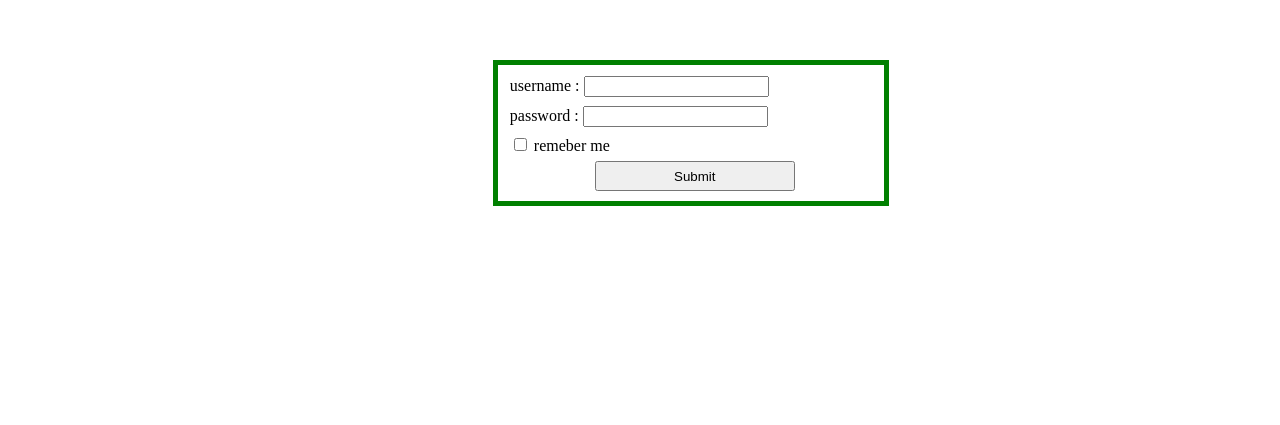
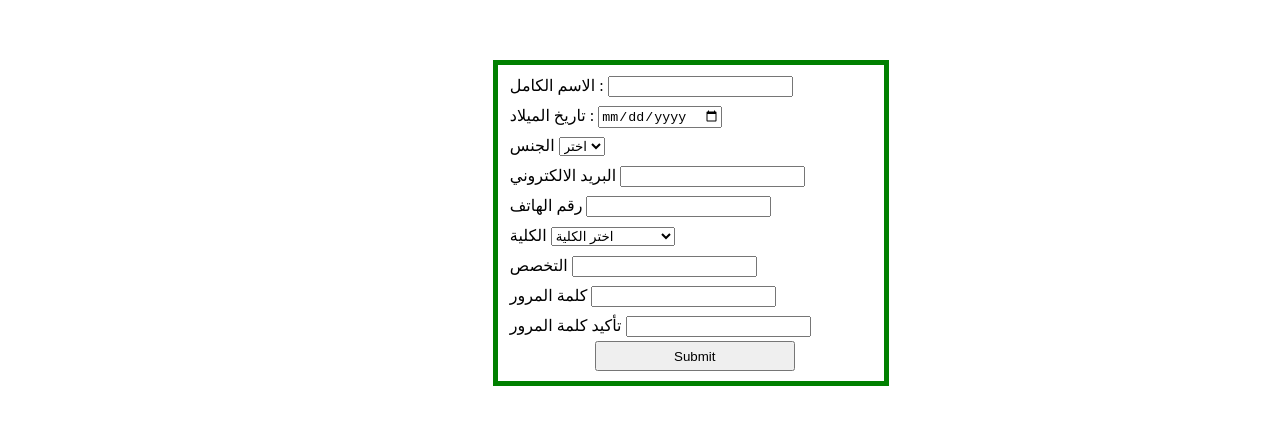
Before and after one commit to ethar3041-sys/Ethar, a plain HTML site: page q1.html in a window 1280 px wide. Shown: the part 195-620 px from the top of the page. Drawn offline with Linux system fonts and the light colour scheme.

Commit message:
Add files via upload

```diff
--- a/q1.html
+++ b/q1.html
@@ -10,15 +10,42 @@
     <h1>Login</h1>
     <form>
         <fieldset>
-            <label for="username">username :</label>
-            <input type="text" id="username">
+            <label for="الاسم الكامل">الاسم الكامل :</label>
+            <input type="text" id="الاسم الكامل">
             <br>
-            <label for="password">password :</label>
-            <input type="password" id="password">
+            <label for="تاريخ الميلاد">تاريخ الميلاد :</label>
+            <input type="date" id="date">
             <br>
-            <input type="checkbox" name="r" value="yes" id="r">
-            <label for="r">remeber me</label>
+            <label>الجنس</label>
+            <select required>
+                <option value="">اختر</option>
+                <option>ذكر</option>
+                <option>أنثى</option>
+            </select>
             <br>
+            <label for="email">البريد الالكتروني</label>
+            <input type="email" id="email">
+            <br>
+            <label>رقم الهاتف</label>
+            <input type="tel">
+            <br>
+            <label>الكلية</label>
+            <select required>
+                <option value="">اختر الكلية</option>
+                <option>كلية الحاسبات</option>
+                <option>كلية الهندسة</option>
+                <option>كلية العلوم الإدارية</option>
+                <option>كلية الطب</option>
+            </select>
+            <br>
+            <label>التخصص</label>
+            <input type="text">
+            <br>
+            <label for="password">كلمة المرور</label>
+            <input type="password">
+            <br>
+            <label for="password">تأكيد كلمة المرور</label>
+            <input type="password">
             <input type="submit" class="a">
         </fieldset>
     </form>
```
